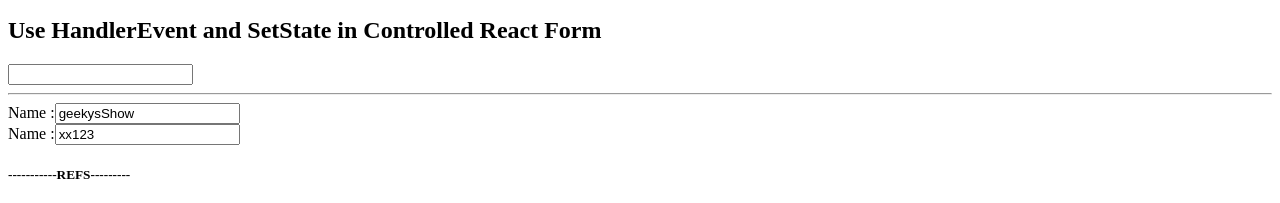
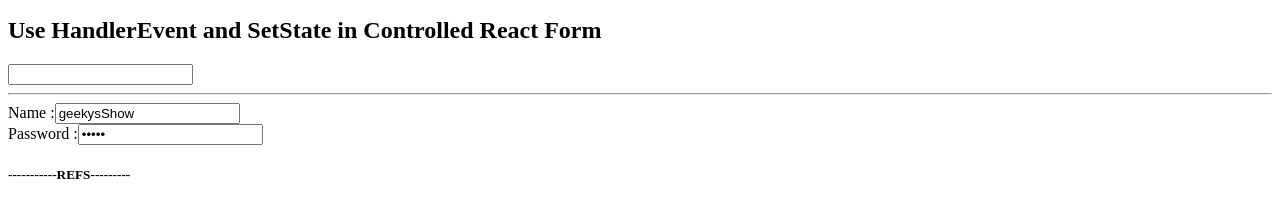
Before and after one commit to Raghav-Verma25/React-js, a React (Create React App) app: page / in a window 1280 px wide. Shown: the part 2460-2663 px from the top of the page. Built offline with nearby package versions, Linux system fonts and the light colour scheme.

Commit message:
MutipleHandlerEventForm in React

```diff
--- a/src/Form/MultipleHandlerEventForm.js
+++ b/src/Form/MultipleHandlerEventForm.js
@@ -18,8 +18,8 @@ export default class MultipleHandlerEventForm extends Component {
                     <input type="text" name="name" value={this.state.name} onChange={this.handlerChange} />
                 </label>
                 <br></br>
-                <label>Name :
-                    <input type="text" name="password" value={this.state.password} onChange={this.handlerChange} />
+                <label>Password :
+                    <input type="password" name="password" value={this.state.password} onChange={this.handlerChange} />
                 </label>
             </form>
         </div>
```
